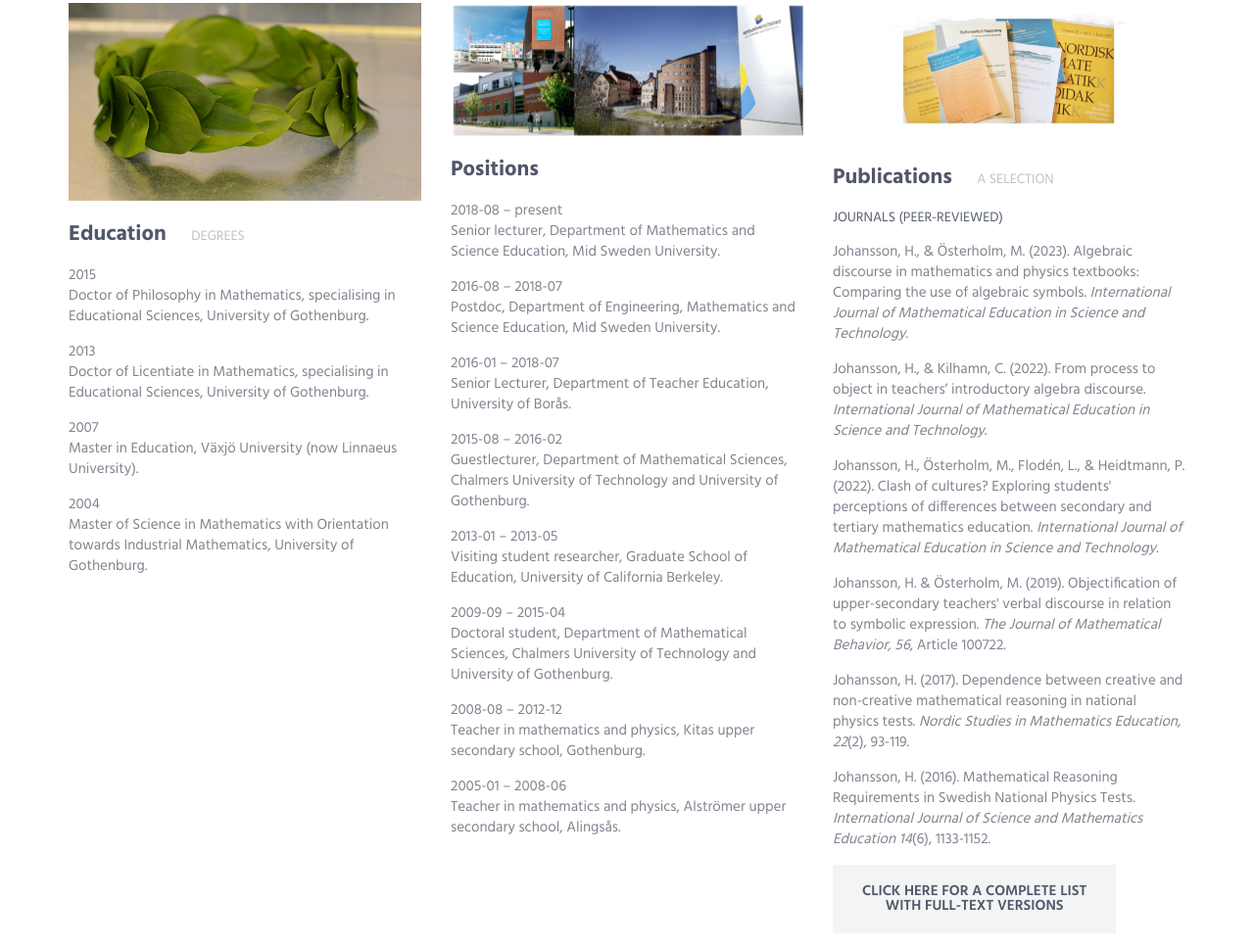
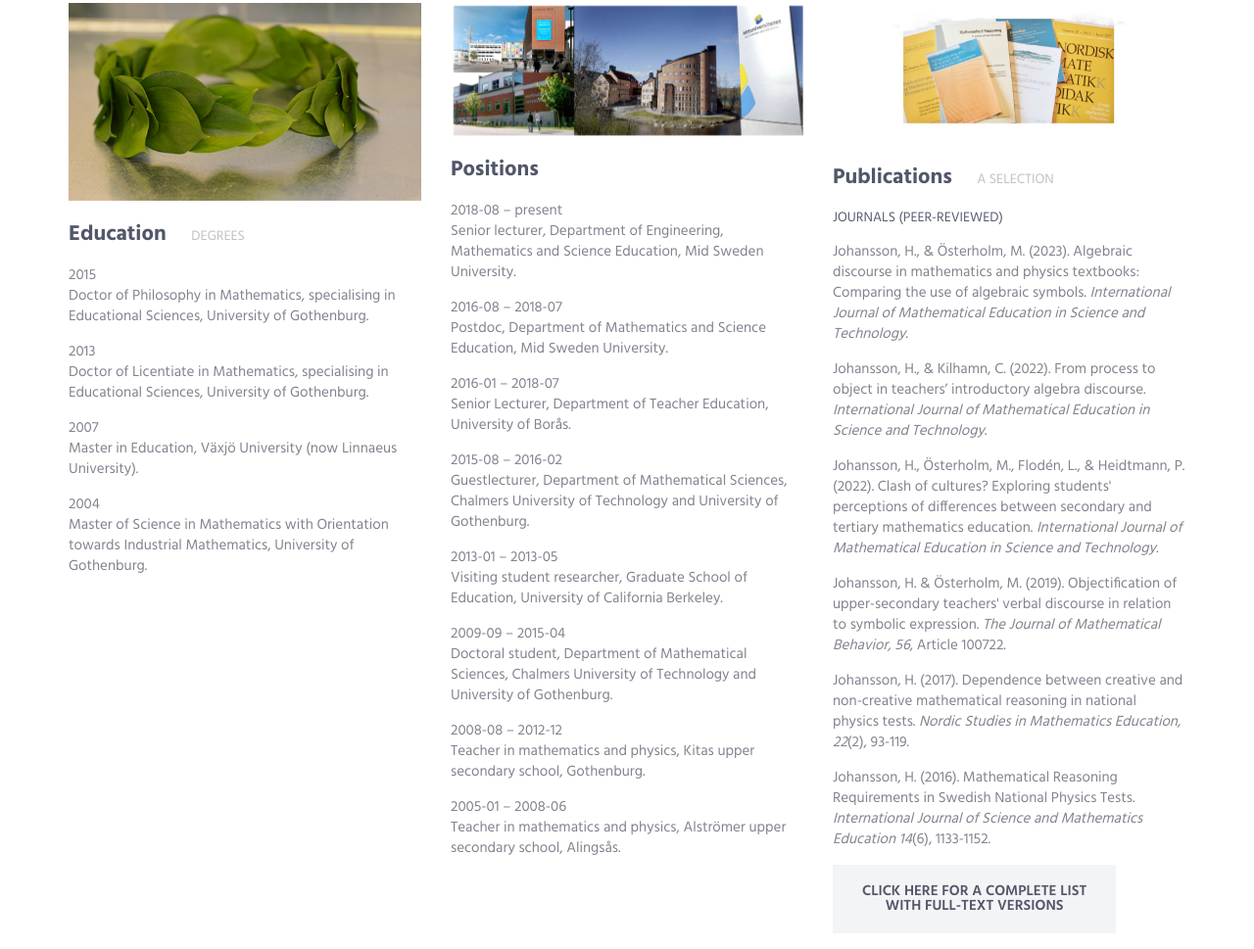
Before and after one commit to helenajohansson/helenajohansson.github.io, a plain HTML site: page index.html in a window 1280 px wide. Shown: the part 1877-2846 px from the top of the page at 98% size. Drawn offline with Linux system fonts and the light colour scheme.

Commit message:
Update index.html
ny avd

```diff
--- a/index.html
+++ b/index.html
@@ -200,9 +200,9 @@
                         </div>
                         <h4> Positions </h4>
 						<p> 2018-08 – present<br>
-						Senior lecturer, Department of Mathematics and Science Education, Mid Sweden University. </p>
+						Senior lecturer, Department of Engineering, Mathematics and Science Education, Mid Sweden University. </p>
                         <p> 2016-08 – 2018-07<br>
-						Postdoc, Department of Engineering, Mathematics and Science Education, Mid Sweden University. </p>
+						Postdoc, Department of Mathematics and Science Education, Mid Sweden University. </p>
 						<p> 2016-01 – 2018-07 <br>
 						Senior Lecturer,	Department of Teacher Education, University of Borås. </p>
 						<p>2015-08 – 2016-02 <br>
```
